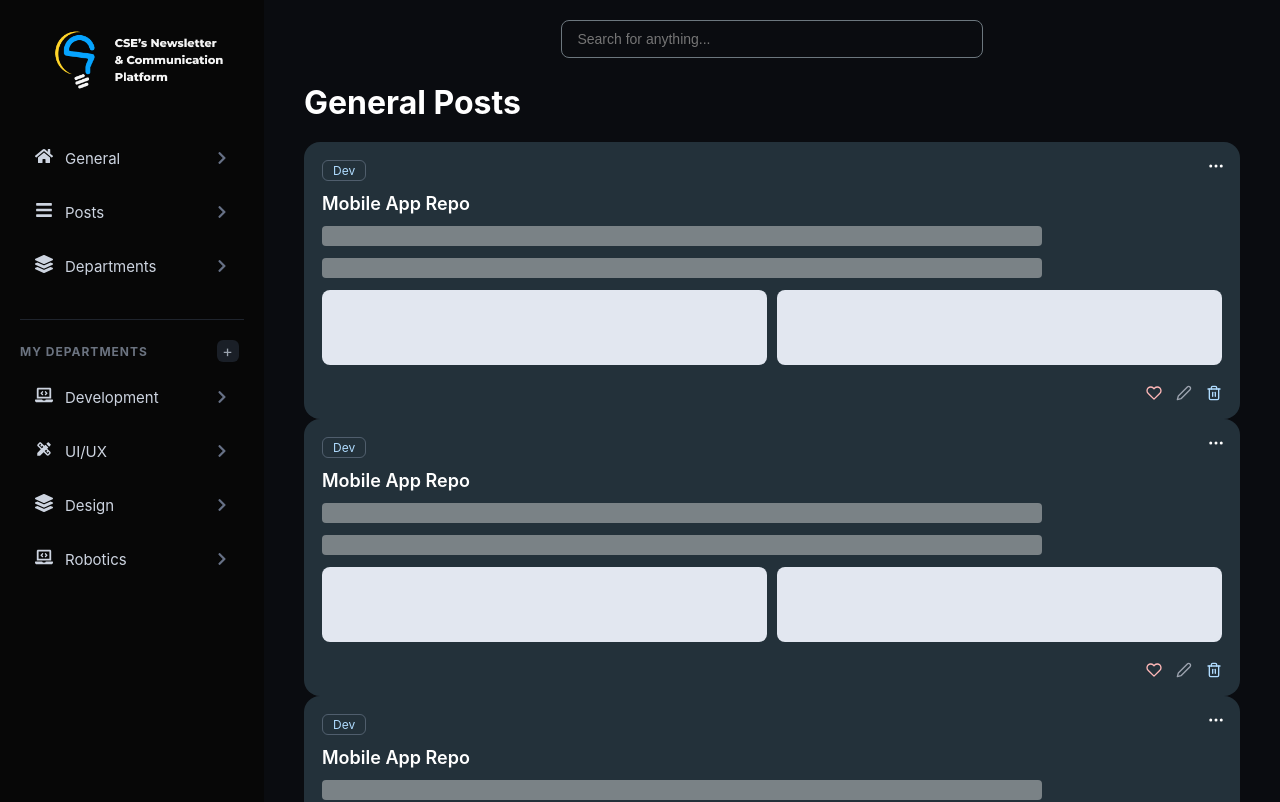
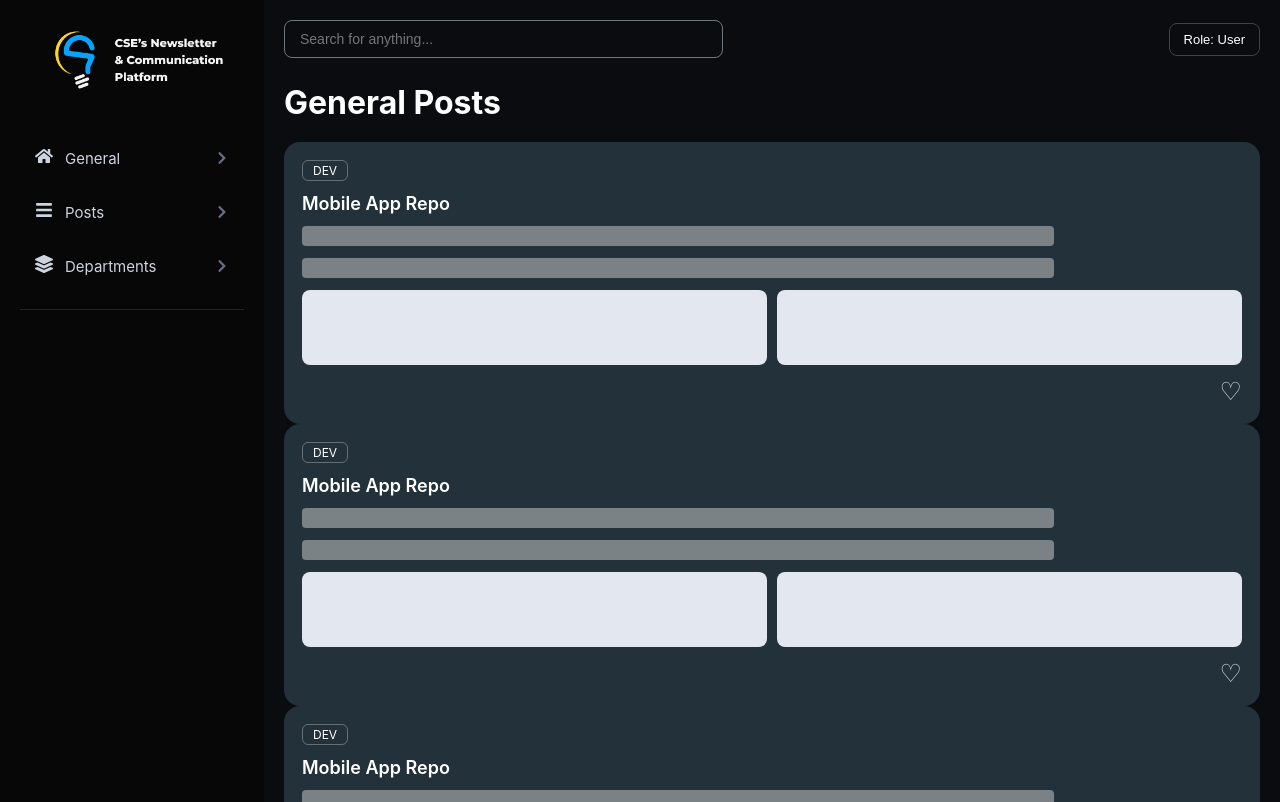
Before and after one commit to Assala485-git/DevIgnite-blaze, a React (Vite) app in the folder frontend/blaze_proj/: page /general in a window 1280 px wide. Shown: the top 802 px of the page. Built offline with nearby package versions, Linux system fonts and the light colour scheme.

Commit message:
Remove root src (frontend lives in frontend/blaze_proj)

```diff
--- a/frontend/blaze_proj/src/App.jsx
+++ b/frontend/blaze_proj/src/App.jsx
@@ -1,12 +1,29 @@
-import { Routes, Route } from "react-router-dom";
+import { Routes, Route, Navigate } from "react-router-dom";
+
+import DashboardLayout from "./layouts/DashboardLayout";
+
+import AllDepartments from "./pages/AllDepartments.jsx";
+import AllPosts from "./pages/AllPosts.jsx";
 import DevelopmentPosts from "./pages/DevelopmentPosts.jsx";
+import DepartmentPostDetails from "./pages/DepartmentPostDetails.jsx";
 import GeneralPosts from "./pages/GeneralPosts.jsx";
+import PostDetails from "./pages/PostDetails.jsx";
 
 function App() {
   return (
     <Routes>
-      <Route path="/development" element={<DevelopmentPosts />} />
-      <Route path="/general" element={<GeneralPosts />} />
+      {/* optional: default route */}
+      <Route path="/" element={<Navigate to="/posts" replace />} />
+
+
+      <Route element={<DashboardLayout />}>
+        <Route path="/posts" element={<AllPosts />} />
+        <Route path="/departments" element={<AllDepartments />} />
+        <Route path="/department/:dep" element={<DevelopmentPosts />} />
+        <Route path="/department/:dep/:id" element={<DepartmentPostDetails />} />
+        <Route path="/general" element={<GeneralPosts />} />
+        <Route path="/post/:id" element={<PostDetails />} />
+      </Route>
     </Routes>
   );
 }
--- a/frontend/blaze_proj/src/components/PostCard.jsx
+++ b/frontend/blaze_proj/src/components/PostCard.jsx
@@ -1,15 +1,54 @@
-import {
-  FiHeart,
-  FiMessageCircle,
-  FiEye,
-  FiMoreHorizontal,
-  FiTrash2,
-  FiEdit2
-} from "react-icons/fi";
+import { useNavigate } from "react-router-dom";
+import { FiTrash2 } from "react-icons/fi";
 
-export default function PostCard({ hasImages = true }) {
+const TAG_COLORS = {
+  DEV: { text: "#B0DCFF", border: "rgba(148,163,184,0.4)" },
+  DES: { text: "#D6C3FF", border: "rgba(200,180,255,0.4)" },
+  AI: { text: "#C3FFDD", border: "rgba(180,255,220,0.4)" },
+  RH: { text: "#FFE4A3", border: "rgba(255,228,163,0.4)" },
+  DEFAULT: { text: "#FFFFFF", border: "rgba(255,255,255,0.3)" },
+};
+
+export default function PostCard({
+  tag = "Dev",
+  dep = null,
+  id = 1,
+  hasImages = true,
+  role = "user",
+  onDelete,
+  onEdit,
+}) {
+  const navigate = useNavigate();
+  const isPresident = role === "president";
+
+  const goToPost = () => {
+    if (dep) navigate(`/department/${dep}/${id}`);
+    else navigate(`/post/${id}`);
+  };
+
+  const handleEdit = (e) => {
+    e.stopPropagation();
+    if (onEdit) onEdit({ id, dep, tag });
+    else alert(`Edit Post #${id}`);
+  };
+
+  const handleDelete = (e) => {
+    e.stopPropagation();
+    if (onDelete) onDelete({ id, dep, tag });
+    else {
+      const ok = confirm(`Delete Post #${id}?`);
+      if (ok) alert("Deleted (demo)");
+    }
+  };
+
+  const handleLike = (e) => {
+    e.stopPropagation();
+    alert("Liked (demo)");
+  };
+
   return (
     <div
+      onClick={goToPost}
       style={{
         background: "#23313A",
         padding: "18px",
@@ -20,39 +59,32 @@ export default function PostCard({ hasImages = true }) {
         flexDirection: "column",
         gap: "12px",
         position: "relative",
+        cursor: "pointer",
       }}
     >
-
-      <div style={{ position: "absolute", top: "15px", right: "15px" }}>
-        <FiMoreHorizontal size={18} color="#ffffffff" />
-      </div>
-
-      {/* Tag */}
+      {/* TAG */}
       <span
         style={{
-    border: "1px solid rgba(148, 163, 184, 0.4)",
+          border: `1px solid ${TAG_COLORS[tag]?.border || TAG_COLORS.DEFAULT.border}`,
           padding: "2px 10px",
           borderRadius: "6px",
           fontSize: "12px",
-    color: "#B0DCFF",
-    background: "transparent",
+          color: TAG_COLORS[tag]?.text || TAG_COLORS.DEFAULT.text,
+          textTransform: "uppercase",
           width: "fit-content",
         }}
       >
-  Dev
+        {tag}
       </span>
 
-
-      {/* Title */}
-      <h3 style={{ margin: 0, fontSize: "18px", fontWeight: "600" }}>
+      {/* TITLE */}
+      <h3 style={{ margin: 0, fontSize: "18px", fontWeight: 600 }}>
         Mobile App Repo
       </h3>
 
-      {/* Lines */}
       <div style={lineStyle}></div>
       <div style={lineStyle}></div>
 
-      {/* Images*/}
       {hasImages && (
         <div style={{ display: "flex", gap: "10px" }}>
           <div style={imgStyle}></div>
@@ -60,20 +92,28 @@ export default function PostCard({ hasImages = true }) {
         </div>
       )}
 
-     {/* Bottom Icons */}
-<div
+
+     <div style={{ display: "flex", justifyContent: "flex-end", gap: "10px" }}>
+  <button onClick={handleLike} style={iconBtn}>♡</button>
+
+  {isPresident && (
+    <>
+      <button onClick={handleEdit} style={iconBtn}>✎</button>
+    <button
+  onClick={handleDelete}
+  title="Delete"
   style={{
-    display: "flex",
-    justifyContent: "flex-end",
-    gap: "14px",
-    alignItems: "center",
-    marginTop: "auto",
-    paddingTop: "8px",
+    ...iconBtn,
+    color: "#FFB8B8", // Soft red
   }}
+  onMouseEnter={(e) => (e.target.style.color = "#FFB8B8")}
+  onMouseLeave={(e) => (e.target.style.color = "#fbd2d2ff")}
 >
-  <FiHeart color="#FFB8B8" size={16} style={{ cursor: "pointer" }} />
-  <FiEdit2 color="#9CA3AF" size={16} style={{ cursor: "pointer" }} />
-  <FiTrash2 color="#B0DCFF" size={16} style={{ cursor: "pointer" }} />
+  <FiTrash2 size={20} />
+</button>
+
+    </>
+  )}
 </div>
 
     </div>
@@ -93,3 +133,18 @@ const imgStyle = {
   height: "75px",
   borderRadius: "8px",
 };
+
+const iconBtn = {
+  background: "transparent",
+  border: "none",
+  cursor: "pointer",
+
+  fontSize: "25px",
+  color: "#CBD5E1",
+
+  display: "flex",
+  alignItems: "center",
+  justifyContent: "center",
+
+  transition: "0.2s ease",
+};
--- a/frontend/blaze_proj/src/components/Sidebar.jsx
+++ b/frontend/blaze_proj/src/components/Sidebar.jsx
@@ -1,12 +1,13 @@
-import { FaHome, FaRegBell, FaUser, FaLaptopCode, FaLayerGroup, FaBars } from "react-icons/fa";
-import { MdDesignServices } from "react-icons/md";
+import { FaHome, FaUser, FaLayerGroup, FaBars, FaChevronRight } from "react-icons/fa";
 import { Link } from "react-router-dom";
 import logo from "../assets/LogoLeft.png";
-import { FaChevronRight } from "react-icons/fa";
 
-export default function Sidebar() {
+export default function Sidebar({ role }) {
+  const isPresident = role === "president";
+
   return (
-    <div style={{
+    <div
+      style={{
         width: "264px",
         background: "#070707",
         color: "#E1E6F0",
@@ -14,27 +15,25 @@ export default function Sidebar() {
         padding: "25px 20px",
         display: "flex",
         flexDirection: "column",
-      justifyContent: "space-between"
-    }}>
-
+        justifyContent: "space-between",
+      }}
+    >
       {/* TOP SECTION */}
       <div>
-       {/* Logo + Title */}
-<div style={{
+        {/* Logo */}
+        <div
+          style={{
             display: "flex",
             alignItems: "center",
             gap: "12px",
-  marginBottom: "40px"
-}}>
-
-
-{/*CSE LOGO  */}
+            marginBottom: "40px",
+          }}
+        >
           <img
             src={logo}
             alt="CSE logo"
             style={{ width: "700px", height: "70px", objectFit: "contain" }}
           />
-
         </div>
 
         {/* Navigation links */}
@@ -43,73 +42,35 @@ export default function Sidebar() {
           <SidebarLink icon={<FaBars />} text="Posts" to="/posts" />
           <SidebarLink icon={<FaLayerGroup />} text="Departments" to="/departments" />
 
-          {/* Section title */}
-          <p style={{
-            marginTop: "30px",
-            marginBottom: "10px",
-            color: "#6B7380",
-            fontSize: "12px",
-            textTransform: "uppercase",
-            letterSpacing: "1px"
-          }}>
-            <hr style={{
+
+          {isPresident && (
+            <div style={{ marginLeft: "18px", marginTop: "6px", marginBottom: "10px" }}>
+              <DepartmentLink text="Development" to="/department/dev" />
+              <DepartmentLink text="UI/UX" to="/department/uiux" />
+              <DepartmentLink text="Design" to="/department/des" />
+              <DepartmentLink text="Relax" to="/department/rh" />
+            </div>
+          )}
+
+          <hr
+            style={{
               border: "none",
               borderTop: "1px solid #1F242D",
               margin: "20px 0",
-}} />
-          <div style={{
-  display: "flex",
-  justifyContent: "space-between",
-  alignItems: "center",
-  marginBottom: "12px",
-  paddingRight: "5px"
-}}>
-  <span style={{
-    fontSize: "12px",
-    fontWeight: 700,
-    letterSpacing: "1px",
-    color: "#6B7380"
-  }}>
-    MY DEPARTMENTS
-  </span>
-
-  <div style={{
-    width: "22px",
-    height: "22px",
-    borderRadius: "6px",
-    background: "#1A1F27",
-    display: "flex",
-    alignItems: "center",
-    justifyContent: "center",
-    fontSize: "16px",
-    color: "#9BA3AF",
-    cursor: "pointer"
-  }}>
-    +
-  </div>
-</div>
-
-
-          </p>
-
-          {/* Departments list */}
-          <SidebarLink icon={<FaLaptopCode />} text="Development" to="/development" />
-          <SidebarLink icon={<MdDesignServices />} text="UI/UX" to="/uiux" />
-          <SidebarLink icon={<FaLayerGroup />} text="Design" to="/design" />
-          <SidebarLink icon={<FaLaptopCode />} text="Robotics" to="/robotics" />
+            }}
+          />
         </div>
       </div>
 
       {/* FOOTER SECTION */}
       <div style={{ marginTop: "40px" }}>
-        <SidebarLink icon={<FaRegBell />} text="Notifications" to="/notifications" />
         <SidebarLink icon={<FaUser />} text="Account" to="/account" />
       </div>
     </div>
   );
 }
 
-/* Component for each link */
+/* Component for each main link */
 function SidebarLink({ icon, text, to }) {
   return (
     <Link
@@ -117,7 +78,7 @@ function SidebarLink({ icon, text, to }) {
       style={{
         display: "flex",
         alignItems: "center",
-        justifyContent: "space-between",  // LEFT and RIGHT space
+        justifyContent: "space-between",
         gap: "12px",
         color: "#CDD4E0",
         padding: "12px 15px",
@@ -128,15 +89,42 @@ function SidebarLink({ icon, text, to }) {
         transition: "0.2s",
       }}
     >
-
-      {/* LEFT SIDE (icon + text) */}
+      {/* LEFT SIDE */}
       <div style={{ display: "flex", alignItems: "center", gap: "12px" }}>
         <span style={{ fontSize: "18px" }}>{icon}</span>
         {text}
       </div>
 
-      {/* RIGHT SIDE : the “>” arrow */}
+      {/* RIGHT ARROW */}
       <FaChevronRight size={14} color="#667085" />
     </Link>
   );
 }
+
+/* Small department link (President only) */
+function DepartmentLink({ text, to }) {
+  return (
+    <Link
+      to={to}
+      style={{
+        display: "flex",
+        alignItems: "center",
+        gap: "10px",
+        color: "#9CA3AF",
+        fontSize: "13px",
+        padding: "6px 0",
+        textDecoration: "none",
+      }}
+    >
+      <span
+        style={{
+          width: 6,
+          height: 6,
+          borderRadius: "50%",
+          background: "#9CA3AF",
+        }}
+      />
+      {text}
+    </Link>
+  );
+}
--- a/frontend/blaze_proj/src/components/Topbar.jsx
+++ b/frontend/blaze_proj/src/components/Topbar.jsx
@@ -1,13 +1,17 @@
-export default function Topbar() {
+export default function Topbar({ role, setRole }) {
+  const isPresident = role === "president";
+
   return (
     <div
       style={{
         width: "100%",
         display: "flex",
-          justifyContent: "center",
+        justifyContent: "space-between",
+        alignItems: "center",
         marginBottom: "25px",
       }}
     >
+      {/* SEARCH */}
       <input
         type="text"
         placeholder="Search for anything..."
@@ -22,6 +26,22 @@ export default function Topbar() {
           outline: "none",
         }}
       />
+
+      {/* ROLE TOGGLE BUTTON */}
+      <button
+        onClick={() => setRole(isPresident ? "user" : "president")}
+        style={{
+          background: "transparent",
+          border: "1px solid #3E424A",
+          borderRadius: "8px",
+          padding: "8px 14px",
+          color: "#ffffff",
+          cursor: "pointer",
+          fontSize: "13px",
+        }}
+      >
+        Role: {isPresident ? "President" : "User"}
+      </button>
     </div>
   );
 }
--- a/frontend/blaze_proj/src/index.css
+++ b/frontend/blaze_proj/src/index.css
@@ -5,10 +5,10 @@
 }
 
 body {
-  width: 100vw;
-  height: 100vh;
+  width: 100%;
+  height: 100%;
   overflow-x: hidden;
-  background-color: #0A0C10; /* or your global bg color */
+  background-color: #0A0C10;
   font-family: Inter, sans-serif;
 }
 
--- a/frontend/blaze_proj/src/layouts/DashboardLayout.jsx
+++ b/frontend/blaze_proj/src/layouts/DashboardLayout.jsx
@@ -1,7 +1,12 @@
+import { useState } from "react";
+import { Outlet } from "react-router-dom";
+
 import Sidebar from "../components/Sidebar";
 import Topbar from "../components/Topbar";
 
-export default function DashboardLayout({ children }) {
+export default function DashboardLayout() {
+  const [role, setRole] = useState("user"); // "user" or "president"
+
   return (
     <div
       style={{
@@ -9,35 +14,31 @@ export default function DashboardLayout({ children }) {
         background: "#0A0C10",
         minHeight: "100vh",
         width: "100vw",
-        margin: 0,
-        padding: 0,
-        overflowX: "hidden",
+        overflow: "hidden",
       }}
     >
       <Sidebar />
 
-      {/* MAIN CONTENT */}
       <div
         style={{
           flex: 1,
           overflowY: "auto",
-          display: "flex",
-          justifyContent: "center",
+          paddingTop: "20px",
+          paddingLeft: "20px",
+          paddingRight: "20px",
         }}
       >
-        {/* CENTERED PAGE WRAPPER */}
+
+        <Topbar role={role} setRole={setRole} />
+
         <div
           style={{
+            marginTop: "25px",
             width: "100%",
-            maxWidth: "1500px",
-            padding: "20px 40px",
           }}
         >
-          <Topbar />
 
-          <div style={{ marginTop: "20px" }}>
-            {children}
-          </div>
+          <Outlet context={{ role }} />
         </div>
       </div>
     </div>
--- a/frontend/blaze_proj/src/pages/DevelopmentPosts.jsx
+++ b/frontend/blaze_proj/src/pages/DevelopmentPosts.jsx
@@ -1,34 +1,12 @@
-import DashboardLayout from "../layouts/DashboardLayout";
-import PostCard from "../components/PostCard";
-import { FiFilter, FiCalendar, FiShare2, FiMoreVertical } from "react-icons/fi";
+import { useParams } from "react-router-dom";
 
-export default function DevelopmentPosts() {
-  const buttonStyle = {
-    background: "transparent",
-    border: "1px solid #3E424A",
-    borderRadius: "8px",
-    padding: "8px 14px",
-    color: "#ffffff",
-    cursor: "pointer",
-    fontSize: "14px",
-    display: "flex",
-    alignItems: "center",
-    gap: "8px"
-  };
+export default function DepartmentPostDetails() {
+  const { dep, id } = useParams();
 
   return (
-    <DashboardLayout>
-
-
-
-      {/* TITLE */}
-      <div
-        style={{
-          display: "flex",
-          alignItems: "center",
-          marginBottom: "25px",
-        }}
-      >
+    <>
+      <div style={{ padding: "20px", color: "white" }}>
+        <div style={{ display: "flex", alignItems: "center", marginBottom: "25px" }}>
           <div
             style={{
               width: "4px",
@@ -39,75 +17,22 @@ export default function DevelopmentPosts() {
             }}
           ></div>
 
-        <h1
-          style={{
-            fontSize: "32px",
-            fontWeight: "700",
-            color: "#ffffff",
-            margin: 0,
-          }}
-        >
-          Development Department Posts
+          <h1 style={{ fontSize: "32px", fontWeight: 700, margin: 0 }}>
+            {dep.toUpperCase()} – Post #{id}
           </h1>
         </div>
 
-     {/* BUTTONS ROW */}
-<div
-  style={{
-    display: "flex",
-    justifyContent: "space-between",
-    alignItems: "center",
-    width: "100%",
-    marginBottom: "25px",
-  }}
->
-  {/* LEFT BUTTONS */}
-  <div style={{ display: "flex", gap: "15px" }}>
-    <button style={buttonStyle}>
-      <FiFilter size={16} /> Filter ▾
-    </button>
+        <h2 style={{ marginTop: "20px" }}>Mobile App Repo</h2>
 
-    <button style={buttonStyle}>
-      <FiCalendar size={16} /> Today ▾
-    </button>
-  </div>
+        <div style={{ height: "12px", background: "#6B7280", margin: "8px 0" }}></div>
+        <div style={{ height: "12px", background: "#6B7280", margin: "8px 0" }}></div>
+        <div style={{ height: "12px", background: "#6B7280", margin: "8px 0" }}></div>
 
-  {/* RIGHT BUTTONS */}
-  <div style={{ display: "flex", gap: "15px" }}>
-    <button style={buttonStyle}>
-      <FiShare2 size={16} /> Share
-    </button>
-
-    <button style={buttonStyle}>
-      <FiMoreVertical size={18} />
-    </button>
+        <div style={{ display: "flex", gap: "20px", marginTop: "20px" }}>
+          <div style={{ flex: 1, height: "150px", background: "#E2E7F0", borderRadius: "12px" }}></div>
+          <div style={{ flex: 1, height: "150px", background: "#E2E7F0", borderRadius: "12px" }}></div>
         </div>
       </div>
-
-<div
-  style={{
-    display: "grid",
-    gridTemplateColumns: "repeat(3, 1fr)",
-    gap: "24px",
-    marginTop: "20px",
-  }}
->
-
-  <PostCard hasImages={true} />
-  <PostCard hasImages={false} />
-  <PostCard hasImages={true} />
-
-  <PostCard hasImages={false} />
-  <PostCard hasImages={true} />
-  <PostCard hasImages={false} />
-
-  <PostCard hasImages={true} />
-  <PostCard hasImages={false} />
-  <PostCard hasImages={true} />
-</div>
-
-
-
-    </DashboardLayout>
+    </>
   );
 }
--- a/frontend/blaze_proj/src/pages/GeneralPosts.jsx
+++ b/frontend/blaze_proj/src/pages/GeneralPosts.jsx
@@ -1,9 +1,8 @@
-import DashboardLayout from "../layouts/DashboardLayout";
 import PostCard from "../components/PostCard";
 
 export default function GeneralPosts() {
   return (
-    <DashboardLayout>
+    <>
       <h1 style={{ color: "white", marginBottom: "20px" }}>
         General Posts
       </h1>
@@ -15,6 +14,6 @@ export default function GeneralPosts() {
         <PostCard />
         <PostCard />
       </div>
-    </DashboardLayout>
+    </>
   );
 }
```
Also changed, not shown: 2 other files (tests, documents, lock files or other folders). Lines whose indentation alone changed are shown as unchanged.
